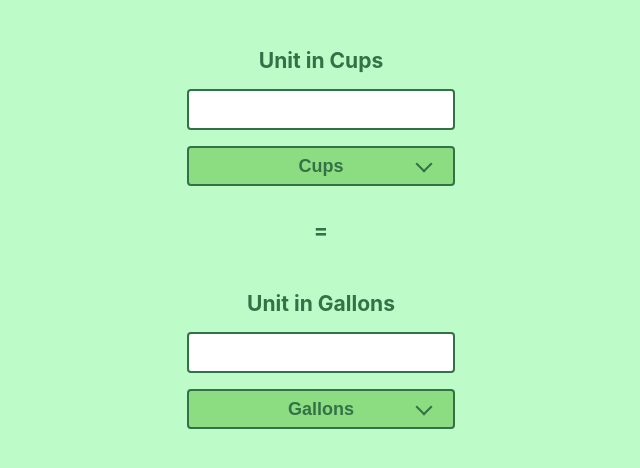
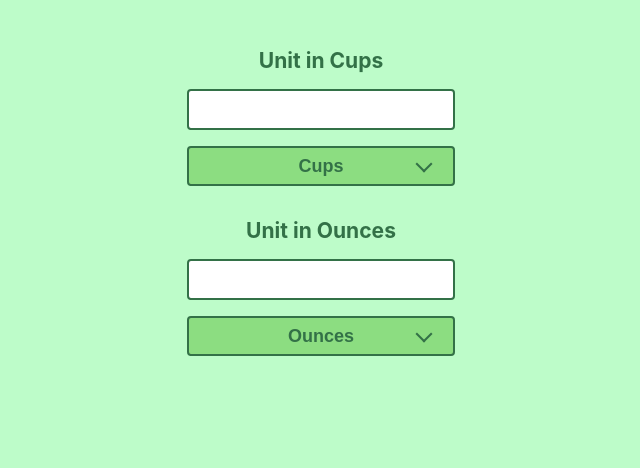
Before and after one commit to jsimplicio/measurements, a React (Create React App) app: page / in a window 1280 px wide. Shown: the top 468 px of the page, without its empty margins (319-959 px from the left). Built offline with nearby package versions, Linux system fonts and the light colour scheme.

Commit message:
Half working garbage

```diff
--- a/public/index.html
+++ b/public/index.html
@@ -6,8 +6,8 @@
     <meta name="viewport" content="width=device-width, initial-scale=1" />
     <meta name="theme-color" content="#000000" />
     <meta
-      name="Units Conversion"
-      content="Web site where you can convert cooking units."
+      name="Units Conversion for Cooks"
+      content="Where you can convert units for cooking."
     />
     <link rel="apple-touch-icon" href="%PUBLIC_URL%/logo192.png" />
     <!--
@@ -24,7 +24,7 @@
       work correctly both with client-side routing and a non-root public URL.
       Learn how to configure a non-root public URL by running `npm run build`.
     -->
-    <title>React App</title>
+    <title>Units Conversion for Cooking</title>
   </head>
   <body>
     <noscript>You need to enable JavaScript to run this app.</noscript>
--- a/src/App.css
+++ b/src/App.css
@@ -19,6 +19,7 @@ h1,
 h2,
 h3 {
   color: #337147;
+  font-weight: 700;
   margin-bottom: 16px;
 }
 
--- a/src/App.js
+++ b/src/App.js
@@ -10,14 +10,6 @@ const scales = {
   6: 'Tablespoons',
   7: 'Teaspoons'
 };
-
-function toCups(unit) {
-  return unit / 8;
-}
-
-function toOunces(unit) {
-  return unit * 8;
-}
 
 function tryConvert(value, convert) {
   const input = parseFloat(value);
@@ -59,12 +51,12 @@ class UnitInput extends React.Component {
               <input className="form-control text-center" id="focusedInputed" type="text" value={value}
                 onChange={this.handleChange} />
               <div className="select">
-                <select name="values" id="measurements" onChange={this.handleUnitChange} form="units-conversion">
+                <select name="values" id="measurements" value={this.state.value} onChange={this.handleUnitChange} form="units-conversion">
                   <option value={scales[1]}>{scales[1]}</option>
-                  <option selected={selected} value={scales[2]}>{scales[2]}</option>
+                  <option value={scales[2]}>{scales[2]}</option>
                   <option value={scales[3]}>{scales[3]}</option>
                   <option value={scales[4]}>{scales[4]}</option>
-                  <option value={scales[5]}>{scales[5]}</option>
+                  <option selected={selected} value={scales[5]}>{scales[5]}</option>
                   <option value={scales[6]}>{scales[6]}</option>
                   <option value={scales[7]}>{scales[7]}</option>
                 </select>
@@ -80,32 +72,88 @@ class UnitInput extends React.Component {
 class Calculator extends React.Component {
   constructor(props) {
     super(props);
-    this.handleChange = this.handleChange.bind(this);
-    this.state = {value: '', scale: 'cups'};
+    this.handleChangeOne = this.handleChangeOne.bind(this);
+    this.handleChangeTwo = this.handleChangeTwo.bind(this);
+  //  this.handleCupsChange = this.handleCupsChange.bind(this);
+ //   this.handleOuncesChange = this.handleOuncesChange.bind(this);
+  //  this.handleQuartsChange = this.handleQuartsChange.bind(this);
+    this.state = {value: '', unit: ''};
   }
 
-  handleChange(value) {
-   this.setState({value});
+
+  toCups = (value) => {
+    if (this.state.unit === 'ounces') {
+      return value / 8;
+    } else {
+      return value;
+    }
+  }
+
+  toOunces = (value) => {
+    if (this.state.unit === 'cups') {
+      return value * 8;
+    } else {
+      return value;
+    }
+  }
+
+  toQuarts = (value) => {
+    if (this.state.unit === 'cups') {
+      return value / 4;
+    }
+  }
+
+  cups() {
+    if (this.state.unit === 'ounces') {
+      return tryConvert(this.state.value, this.toCups);
+    } else {
+      return this.state.value
+    }
+  }
+
+  quarts() {
+    if (this.state.unit === 'cups') {
+      return tryConvert(this.state.value, this.toQuarts);
+    } else {
+      return this.state.value
+    }
+  }
+
+  ounces() {
+    if (this.state.unit === 'cups') {
+      return tryConvert(this.state.value, this.toOunces);
+    } else {
+      return this.state.value
+    }
+  }
+
+  handleChangeOne(e) {
+    this.setState({unit: 'cups', value: e});
+  }
+
+  handleChangeTwo(e) {
+    this.setState({unit: 'ounces', value: e});
   }
 
   render() {
-    const scale = this.state.scale;
-    const value = this.state.value;
-    const cups = scale === 'ounces' ? tryConvert(value, toCups) : value;
-    const ounces = scale === 'cups' ? tryConvert(value, toOunces) : value;
+    const cups = this.cups();
+    const ounces = this.ounces();
 
     return (
-      <div className="text-center container-fluid">
+      <div>
         <UnitInput
+          scale='cups'
           value={cups}
           unit={scales[1]}
-          onChange={this.handleChange} />
-        <div className="container"><h3>=</h3></div>
+          onChange={this.handleChangeOne}
+        />
+
         <UnitInput
           selected
-          unit={scales[2]}
+          scale='ounces'
           value={ounces}
-          onChange={this.handleChange} />
+          unit={scales[5]}
+          onChange={this.handleChangeTwo} />
       </div>
     );
   }
```
